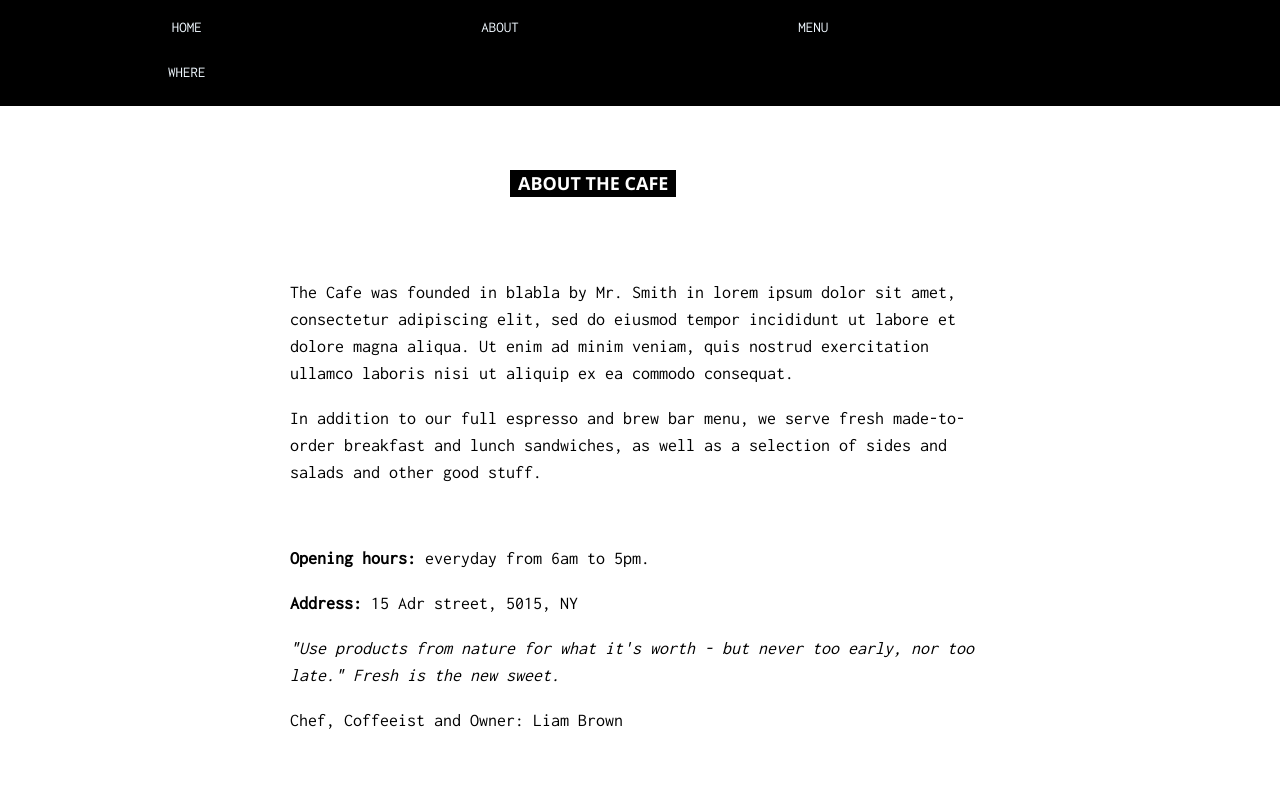
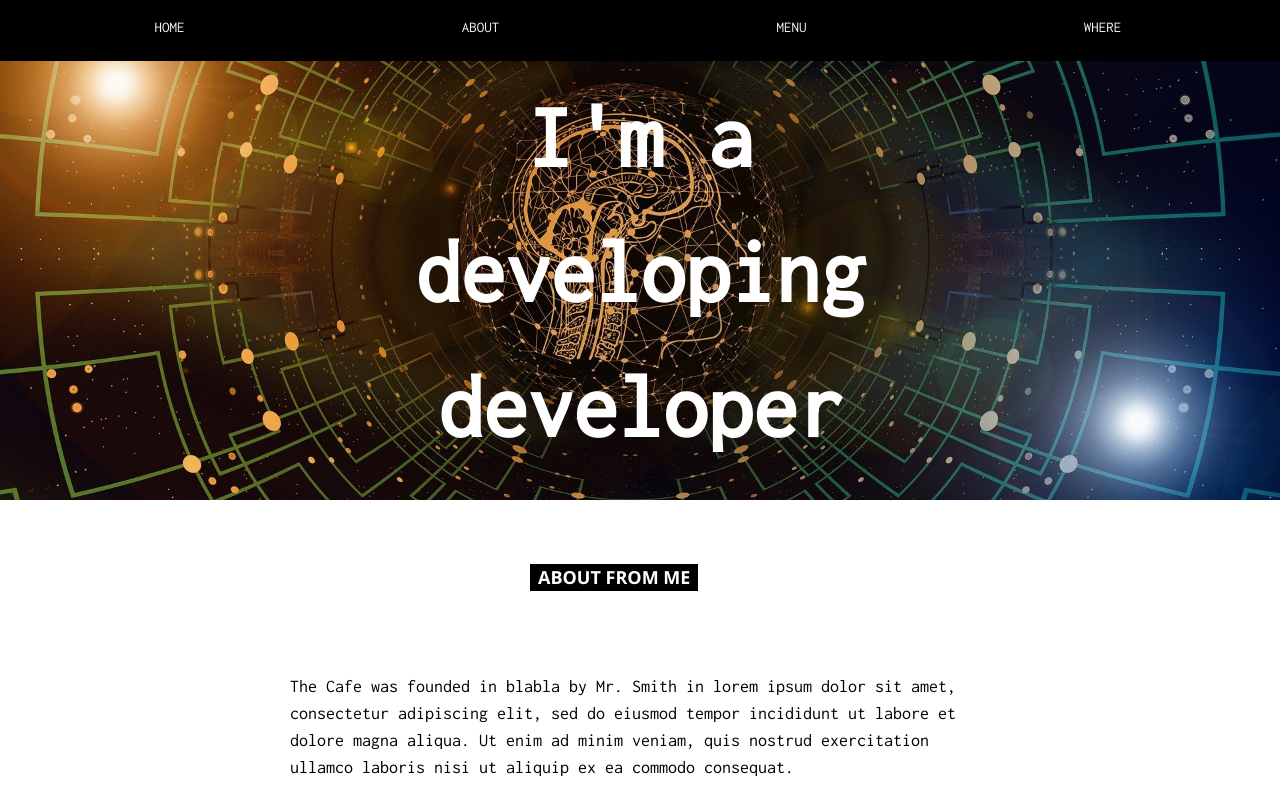
Before and after one commit to dmipaguirre/pagina_personal, a plain HTML site: page index.html in a window 1280 px wide. Shown: the top 796 px of the page. Drawn offline with Linux system fonts and the light colour scheme.

Commit message:
Ajustes en el archivo css

```diff
--- a/index.html
+++ b/index.html
@@ -21,10 +21,10 @@
     </ul>
   </nav>
   <header>
-
+    <h1>I'm a developing developer</h1>
   </header>
   <section>
-    <h2>About the Cafe</h2>
+    <h2>About from me</h2>
     <p>The Cafe was founded in blabla by Mr. Smith in lorem ipsum dolor sit amet, consectetur adipiscing elit, sed do
       eiusmod tempor incididunt ut labore et dolore magna aliqua. Ut enim ad minim veniam, quis nostrud exercitation
       ullamco laboris nisi ut aliquip ex ea commodo consequat.</p>
@@ -40,7 +40,9 @@
           sweet.</i></p>
       <p>Chef, Coffeeist and Owner: Liam Brown</p>
     </div>
-
+    <p><strong>Opening hours:</strong> everyday from 6am to 5pm.</p>
+    <p><strong>Opening hours:</strong> everyday from 6am to 5pm.</p>
+    <h2>The Menu</h2>
   </section>
 </body>
 
--- a/style.css
+++ b/style.css
@@ -1,27 +1,21 @@
 body{
     height: 100%;
-
     font-size: 15px;
     line-height: 1.5;
     margin: 0;
-
 }
-
 .using-floating ul{
     margin: 0;
     background-color: #000;
     padding: 8px 16px;
+    position: fixed;
+    z-index: 1;
+    width: 100%;
 }
-
 .using-floating li{
     display: inline-block;
-    width: 24.8%;
+    width: 24%;
     overflow: hidden;
-}
-
-.using-floating a:hover{
-    color: #000000;
-    background-color: rgb(114, 114, 114);
 }
 .using-floating a{
     font-family: "Inconsolata", sans-serif;
@@ -32,10 +26,31 @@ body{
     text-decoration: none;
     text-align: center;
     cursor: pointer;
-    white-space: nowrap;
     display: block;
-    width: 100%;
 }
+.using-floating a:hover{
+    color: #000000;
+    background-color: rgb(114, 114, 114);
+}
+header{
+    background-image: url(/img/img_header.jpg);
+    height: 500px;
+    background-position: center;
+    background-size: cover;
+    text-align: center;
+    filter: grayscale(10%)
+}
+
+header h1{
+    margin-top: 70px;
+    color: #fff;
+    font-size: 90px;
+    font-family: "Inconsolata", sans-serif;
+    display: inline-block;
+    width: 50%;
+    line-height: 1.5;
+}
+
 section{
     max-width: 700px;
     padding: 0.180px 16px;
@@ -50,13 +65,15 @@ section h2{
     font-family: "Segoe UI",Arial,sans-serif;
     display: inline-block;
     padding: 0 8px;
-    margin: 64px 220px;
+    margin: 64px 240px;
     font-size: 18px;
 }
 section p{
     font-family: "Inconsolata", sans-serif;
     font-size: 18px;
 }
-.block p{
-
+.block{
+    border-left: 6px solid #ccc;
+    margin: 16px 0;
+    padding: 0.180px 16px;
 }
```
Also changed, not shown: img/img_header-1.jpg (added), img/img_header.jpg (added), img/img_section.jpg (added).
